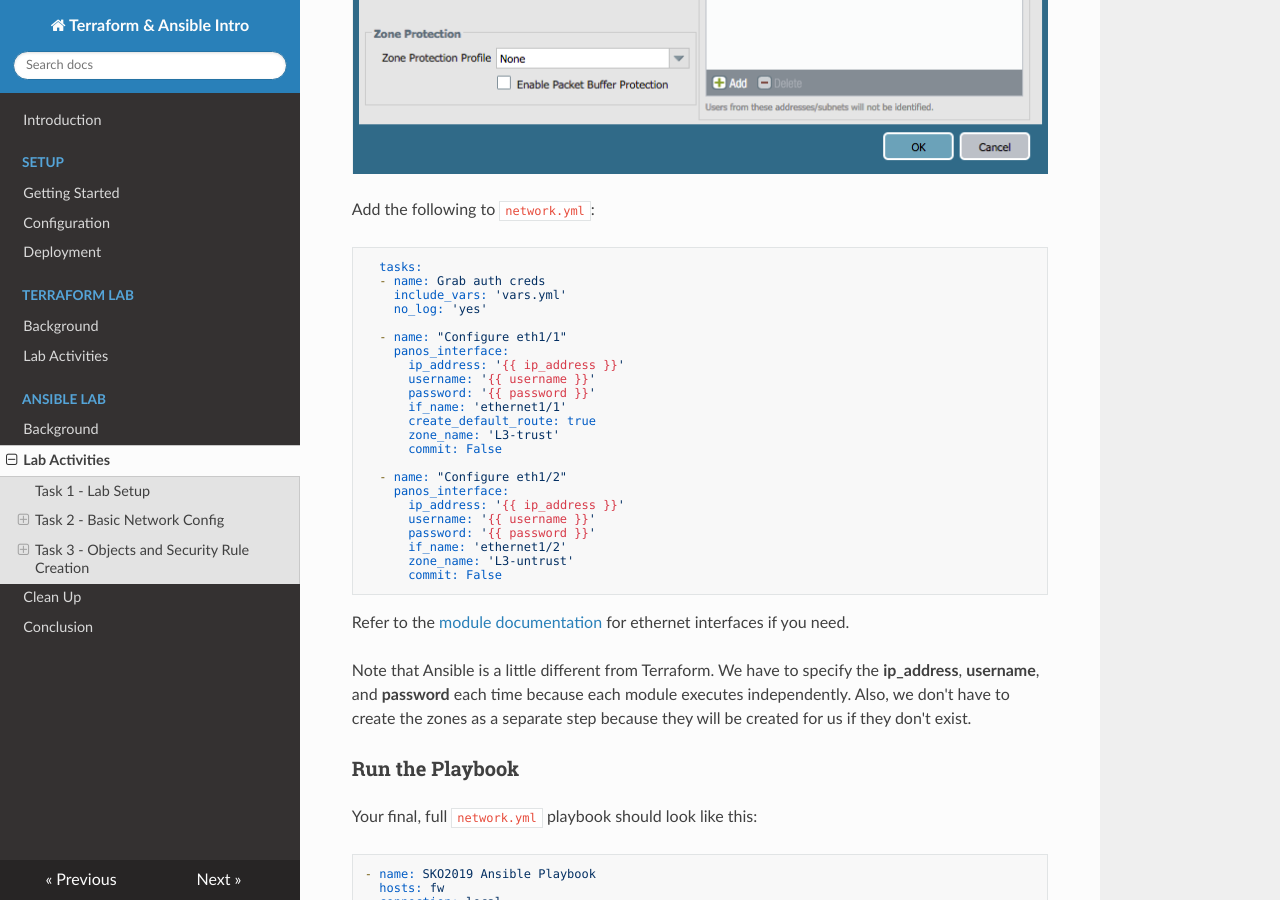
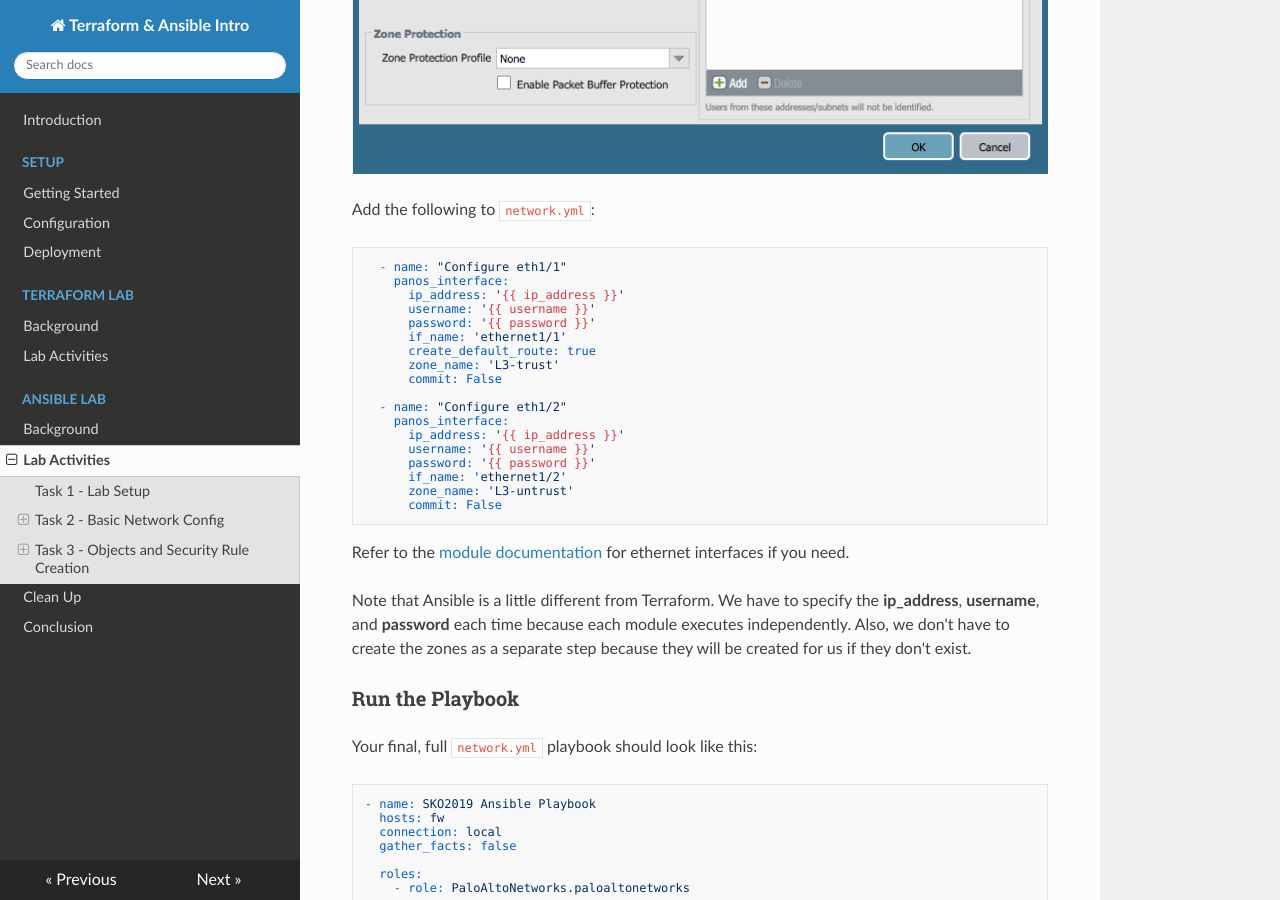
Before and after one commit to PaloAltoNetworks/terraform-ansible-intro, an MkDocs documentation site: the page built from docs/ansible-lab.md, in a window 1280 px wide and 900 px high, scrolled down 3122 px. Built offline with MkDocs 1.6.1, drawn with Linux system fonts in a browser that asks for light colours; nearby versions of some CDN libraries; old or Windows-style settings are respelled for this version of MkDocs.

Commit message:
Even more documentation tweaks

````diff
--- a/docs/ansible-lab.md
+++ b/docs/ansible-lab.md
@@ -75,11 +75,6 @@ We're going to create the exact same configuration with Ansible as we did with T
 Add the following to `network.yml`:
 
 ```yml
-  tasks:
-  - name: Grab auth creds
-    include_vars: 'vars.yml'
-    no_log: 'yes'
-
   - name: "Configure eth1/1"
     panos_interface:
       ip_address: '{{ ip_address }}'
````
